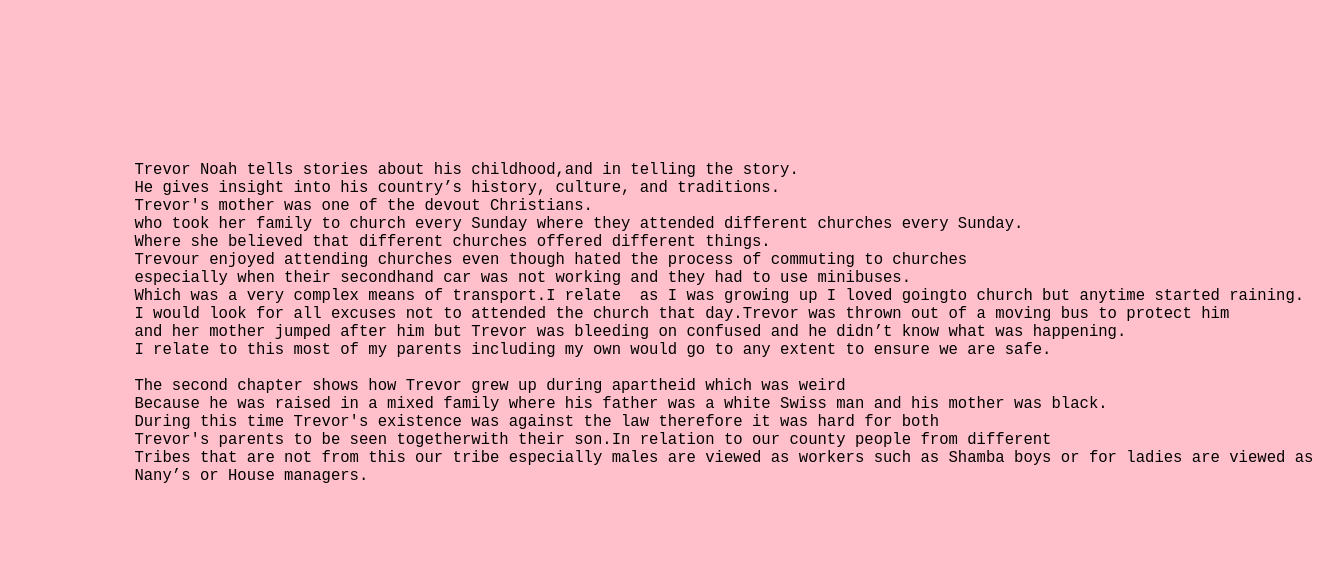
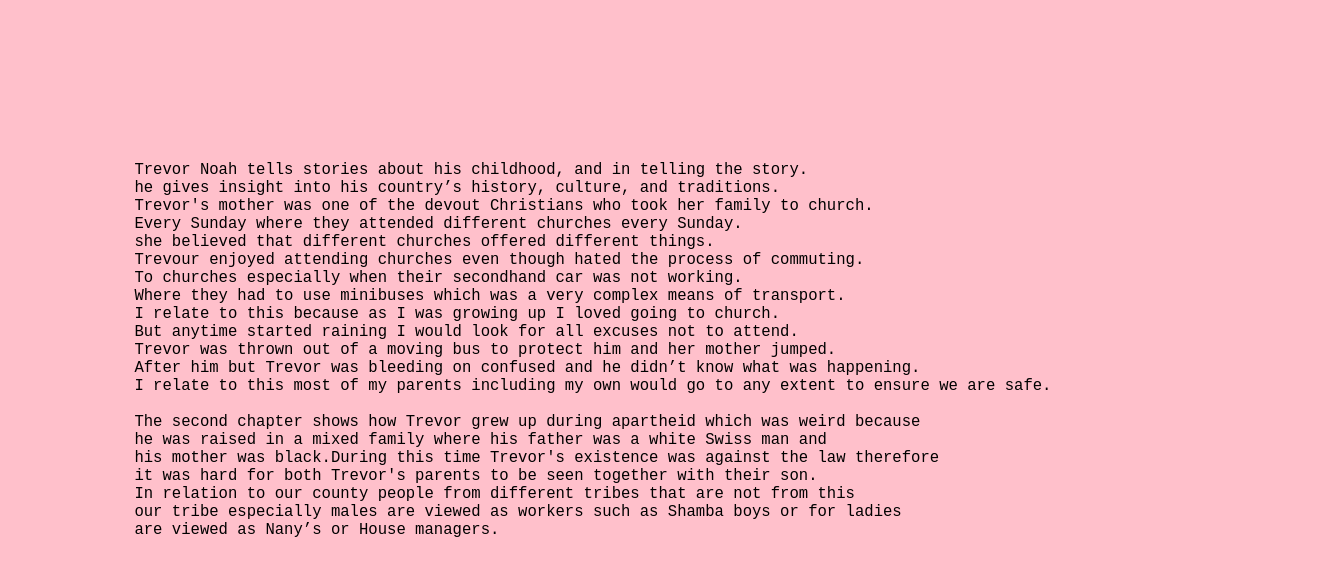
Before and after one commit to Mary-Vivian/Mentorship_website, a plain HTML site: page Summary.html in a window 1280 px wide. Shown: the part 61-636 px from the top of the page, 1323 px wide, since content can reach past the window. Drawn offline with Linux system fonts and the light colour scheme.

Commit message:
made changes on the summary file

```diff
--- a/Summary.html
+++ b/Summary.html
@@ -11,28 +11,27 @@
     <h1>Born A Crime </h1>
     </div>
     <pre>
-Trevor Noah tells stories about his childhood,and in telling the story.
-He gives insight into his country’s history, culture, and traditions.
-Trevor's mother was one of the devout Christians.
-who took her family to church every Sunday where they attended different churches every Sunday.
-Where she believed that different churches offered different things.
-Trevour enjoyed attending churches even though hated the process of commuting to churches
-especially when their secondhand car was not working and they had to use minibuses.
-Which was a very complex means of transport.I relate  as I was growing up I loved goingto church but anytime started raining.
-I would look for all excuses not to attended the church that day.Trevor was thrown out of a moving bus to protect him
-and her mother jumped after him but Trevor was bleeding on confused and he didn’t know what was happening.
+Trevor Noah tells stories about his childhood, and in telling the story.
+he gives insight into his country’s history, culture, and traditions.
+Trevor's mother was one of the devout Christians who took her family to church.
+Every Sunday where they attended different churches every Sunday.
+she believed that different churches offered different things.
+Trevour enjoyed attending churches even though hated the process of commuting.
+To churches especially when their secondhand car was not working.
+Where they had to use minibuses which was a very complex means of transport.
+I relate to this because as I was growing up I loved going to church.
+But anytime started raining I would look for all excuses not to attend.
+Trevor was thrown out of a moving bus to protect him and her mother jumped.
+After him but Trevor was bleeding on confused and he didn’t know what was happening.
 I relate to this most of my parents including my own would go to any extent to ensure we are safe.
 
-The second chapter shows how Trevor grew up during apartheid which was weird
-Because he was raised in a mixed family where his father was a white Swiss man and his mother was black.
-During this time Trevor's existence was against the law therefore it was hard for both
-Trevor's parents to be seen togetherwith their son.In relation to our county people from different
-Tribes that are not from this our tribe especially males are viewed as workers such as Shamba boys or for ladies are viewed as
-Nany’s or House managers.
-
-
-
-
+The second chapter shows how Trevor grew up during apartheid which was weird because
+he was raised in a mixed family where his father was a white Swiss man and
+his mother was black.During this time Trevor's existence was against the law therefore
+it was hard for both Trevor's parents to be seen together with their son.
+In relation to our county people from different tribes that are not from this
+our tribe especially males are viewed as workers such as Shamba boys or for ladies
+are viewed as Nany’s or House managers.
     </pre>
 </body>
 </html>
```
